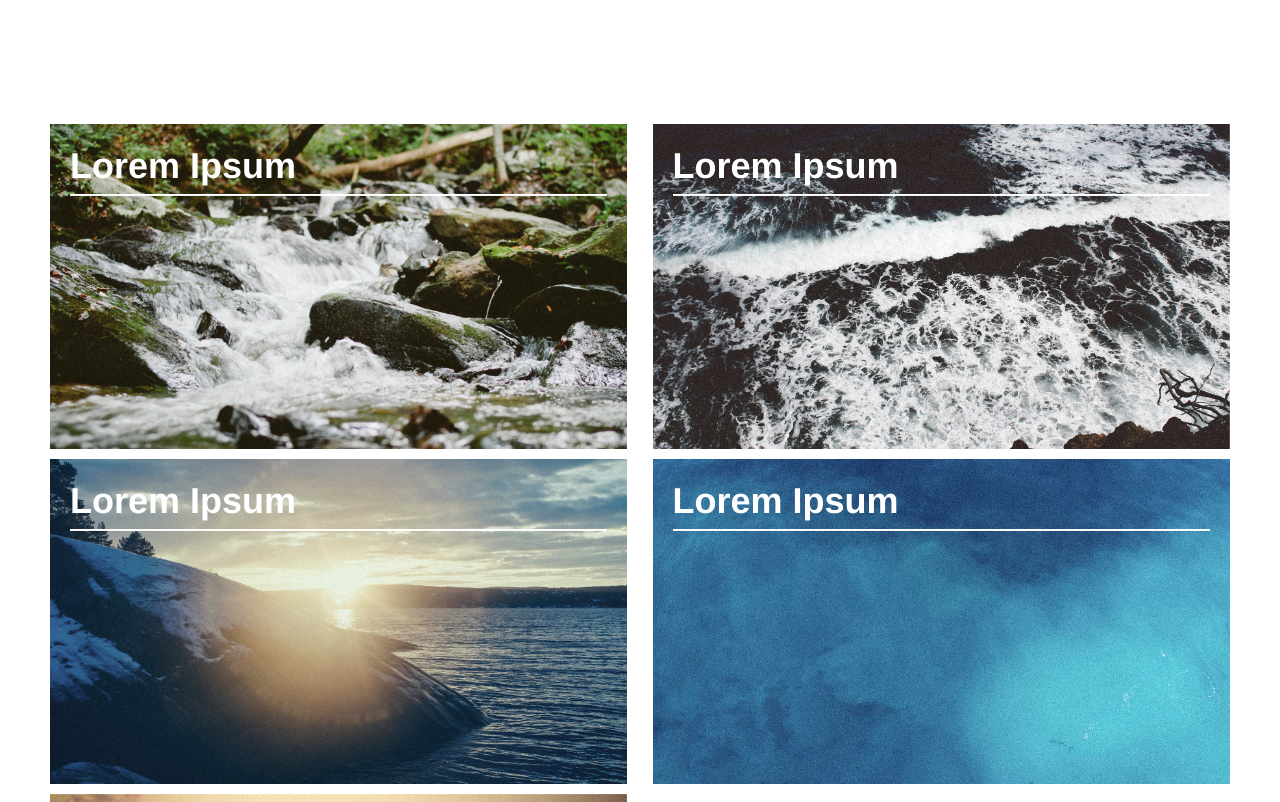
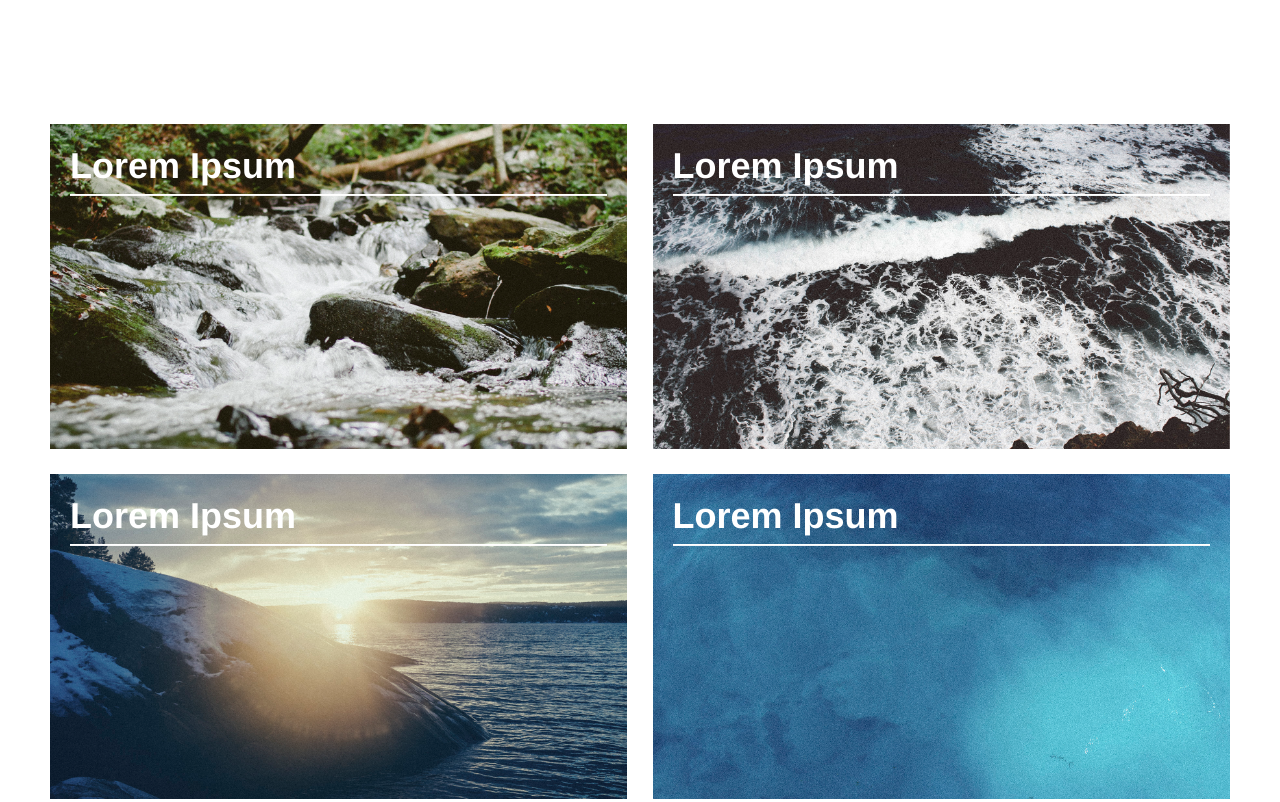
Before and after one commit to movingwater/mw_site, a plain HTML site: page index.html in a window 1280 px wide. Shown: the part 980-1782 px from the top of the page. Drawn offline with Linux system fonts and the light colour scheme.

Commit message:
work margin-bottom

```diff
--- a/static/css/app.css
+++ b/static/css/app.css
@@ -607,10 +607,12 @@ header {
   position: relative;
   background: #fff;
   text-align: left;
-  overflow: hidden; }
+  overflow: hidden;
+  margin-bottom: 2.12766%; }
   .work-thumb img {
     -webkit-transition: opacity 0.35s, -webkit-transform 0.35s;
-    transition: opacity 0.35s, transform 0.35s; }
+    transition: opacity 0.35s, transform 0.35s;
+    display: block; }
   .work-thumb .caption {
     z-index: 1;
     position: absolute;
```
Also changed, not shown: 1 other file.
